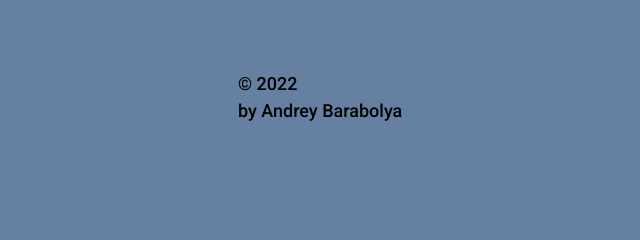
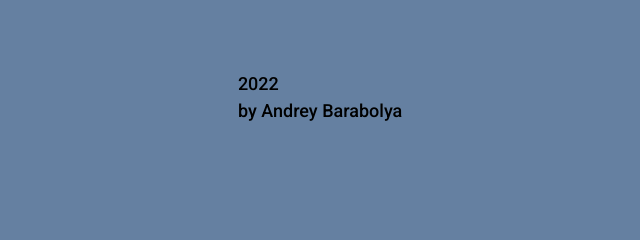
Before and after one commit to AsdfBarabol/rsschool-cv, a plain HTML site: page index.html in a window 1280 px wide. Shown: the part 1360-1600 px from the top of the page, 18-658 px from the left. Drawn offline with Linux system fonts and the light colour scheme.

Commit message:
fix: delete &COPY

```diff
--- a/index.html
+++ b/index.html
@@ -198,7 +198,7 @@ private void companyIdValue_SelectedIndexChanged(object sender, EventArgs e)
     <footer>
       <div class="block-container footer" >
         <div class="logo-copyright">
-          &COPY; 2022
+           2022
           <br >
           <a
             href="https://github.com/AsdfBarabol"
```
